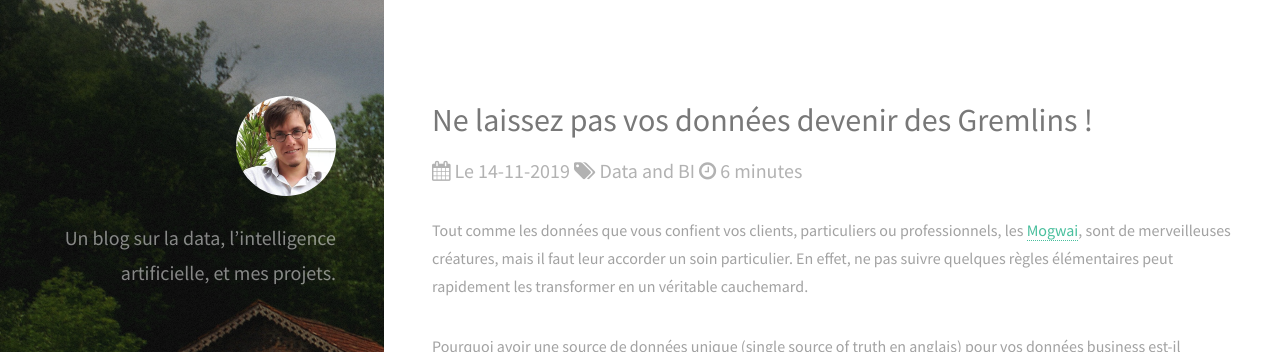
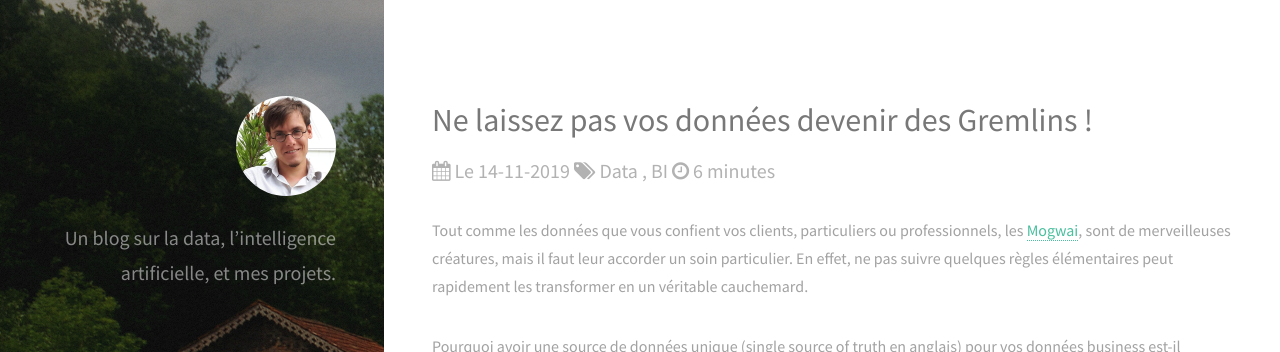
Before and after one commit to sildar/ledatablog, a Jekyll site: the page built from _posts/2019-11-14-ne-transformez-pas-vos-donnees-en-gremlins.md, in a window 1280 px wide and 900 px high. Shown: the top 352 px of the window. Built offline with Jekyll 4.4.1, drawn with Linux system fonts in a browser that asks for light colours.

Commit message:
Fix english separator in tags

```diff
--- a/_layouts/post.html
+++ b/_layouts/post.html
@@ -15,7 +15,7 @@
         <header class="major">
           <h2>{{ page.title }}</h2>
           <p>
-            <i class="fa fa-calendar"></i> Le {{ page.date | date: "%d-%m-%Y" }}{% if page.categories %} <i class="fa fa-tags"></i> {{ page.categories | array_to_sentence_string }} {% endif %}
+            <i class="fa fa-calendar"></i> Le {{ page.date | date: "%d-%m-%Y" }}{% if page.categories %} <i class="fa fa-tags"></i> {{ page.categories | array_to_sentence_string : ', ' }} {% endif %}
             {% include readingtime.html %}
           </p>
 
```
